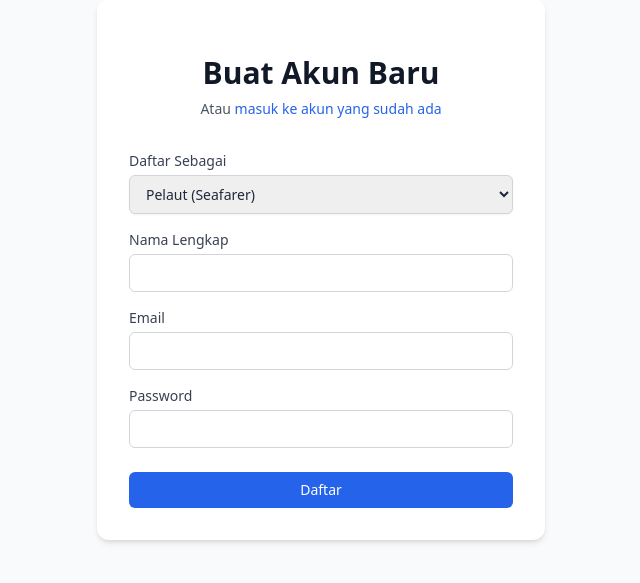
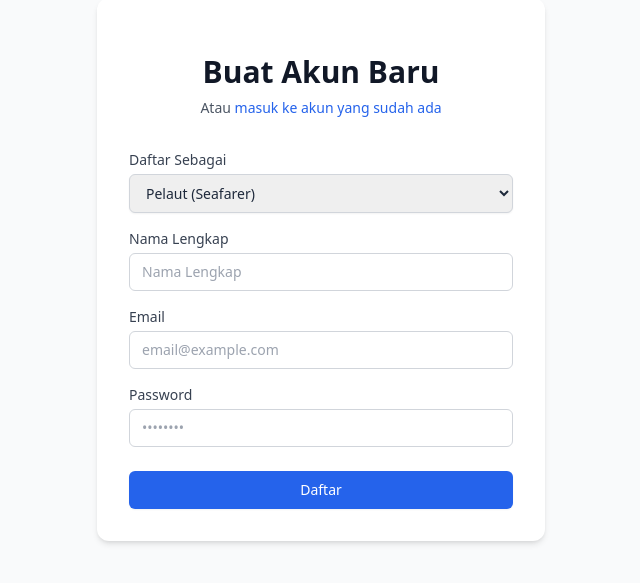
Before and after one commit to romskayyy/portofolio-scouteon, a Next.js app: page /register in a window 1280 px wide. Shown: the part 131-714 px from the top of the page, without its empty margins (319-959 px from the left). Built offline with nearby package versions, Linux system fonts and the light colour scheme.

Commit message:
activate register button with supabase

```diff
--- a/src/app/(auth)/register/page.tsx
+++ b/src/app/(auth)/register/page.tsx
@@ -4,6 +4,7 @@
 import Link from "next/link";
 import { useState } from "react";
 import { useSearchParams } from "next/navigation";
+import { supabase } from "@/lib/supabase/client";
 
 export const dynamic = "force-dynamic";
 
@@ -18,6 +19,38 @@
   const [fullName, setFullName] = useState("");
   const [companyName, setCompanyName] = useState("");
   const [role, setRole] = useState(roleParam);
+  const [loading, setLoading] = useState(false);
+  const [error, setError] = useState<string | null>(null);
+  const [success, setSuccess] = useState(false);
+
+  const handleRegister = async (e: React.FormEvent) => {
+    e.preventDefault();
+    setLoading(true);
+    setError(null);
+
+    try {
+      const { data, error: signUpError } = await supabase.auth.signUp({
+        email,
+        password,
+        options: {
+          data: {
+            full_name: role === "seafarer" ? fullName : companyName,
+            role: role,
+          },
+        },
+      });
+
+      if (signUpError) throw signUpError;
+
+      if (data.user) {
+        setSuccess(true);
+      }
+    } catch (err: any) {
+      setError(err.message || "Terjadi kesalahan saat pendaftaran.");
+    } finally {
+      setLoading(false);
+    }
+  };
 
   return (
     <div className="min-h-screen flex items-center justify-center bg-gray-50 py-12 px-4 sm:px-6 lg:px-8">
@@ -37,7 +70,27 @@
           </p>
         </div>
 
-        <form className="mt-8 space-y-6" onSubmit={(e) => e.preventDefault()}>
+        {error && (
+          <div className="bg-red-50 text-red-600 p-3 rounded-md text-sm border border-red-200">
+            {error}
+          </div>
+        )}
+
+        {success ? (
+          <div className="bg-green-50 text-green-700 p-4 rounded-md text-center border border-green-200">
+            <p className="font-bold">Pendaftaran Berhasil!</p>
+            <p className="text-sm mt-1">
+              Silakan cek email kamu untuk konfirmasi akun sebelum login.
+            </p>
+            <Link
+              href="/login"
+              className="mt-4 inline-block bg-blue-600 text-white px-4 py-2 rounded-md text-sm font-medium hover:bg-blue-700"
+            >
+              Ke Halaman Login
+            </Link>
+          </div>
+        ) : (
+          <form className="mt-8 space-y-6" onSubmit={handleRegister}>
             <div className="space-y-4">
               <div>
                 <label className="block text-sm font-medium text-gray-700">
@@ -46,7 +99,7 @@
                 <select
                   value={role}
                   onChange={(e) => setRole(e.target.value)}
-                className="mt-1 block w-full px-3 py-2 border border-gray-300 rounded-md shadow-sm text-sm"
+                  className="mt-1 block w-full px-3 py-2 border border-gray-300 rounded-md shadow-sm focus:outline-none focus:ring-blue-500 focus:border-blue-500 text-sm"
                 >
                   <option value="seafarer">Pelaut (Seafarer)</option>
                   <option value="employer">Perusahaan (Employer)</option>
@@ -63,7 +116,8 @@
                     required
                     value={fullName}
                     onChange={(e) => setFullName(e.target.value)}
-                  className="mt-1 block w-full px-3 py-2 border border-gray-300 rounded-md text-sm"
+                    className="mt-1 block w-full px-3 py-2 border border-gray-300 rounded-md text-sm focus:outline-none focus:ring-blue-500 focus:border-blue-500"
+                    placeholder="Nama Lengkap"
                   />
                 </div>
               ) : (
@@ -76,7 +130,8 @@
                     required
                     value={companyName}
                     onChange={(e) => setCompanyName(e.target.value)}
-                  className="mt-1 block w-full px-3 py-2 border border-gray-300 rounded-md text-sm"
+                    className="mt-1 block w-full px-3 py-2 border border-gray-300 rounded-md text-sm focus:outline-none focus:ring-blue-500 focus:border-blue-500"
+                    placeholder="PT Shipping Line"
                   />
                 </div>
               )}
@@ -90,7 +145,8 @@
                   required
                   value={email}
                   onChange={(e) => setEmail(e.target.value)}
-                className="mt-1 block w-full px-3 py-2 border border-gray-300 rounded-md text-sm"
+                  className="mt-1 block w-full px-3 py-2 border border-gray-300 rounded-md text-sm focus:outline-none focus:ring-blue-500 focus:border-blue-500"
+                  placeholder="email@example.com"
                 />
               </div>
 
@@ -103,18 +159,21 @@
                   required
                   value={password}
                   onChange={(e) => setPassword(e.target.value)}
-                className="mt-1 block w-full px-3 py-2 border border-gray-300 rounded-md text-sm"
+                  className="mt-1 block w-full px-3 py-2 border border-gray-300 rounded-md text-sm focus:outline-none focus:ring-blue-500 focus:border-blue-500"
+                  placeholder="••••••••"
                 />
               </div>
             </div>
 
             <button
               type="submit"
-            className="w-full flex justify-center py-2 px-4 rounded-md text-sm font-medium text-white bg-blue-600 hover:bg-blue-700"
+              disabled={loading}
+              className="w-full flex justify-center py-2 px-4 border border-transparent rounded-md shadow-sm text-sm font-medium text-white bg-blue-600 hover:bg-blue-700 disabled:opacity-50"
             >
-            Daftar
+              {loading ? "Memproses..." : "Daftar"}
             </button>
           </form>
+        )}
       </div>
     </div>
   );
```
Lines whose indentation alone changed are shown as unchanged.
